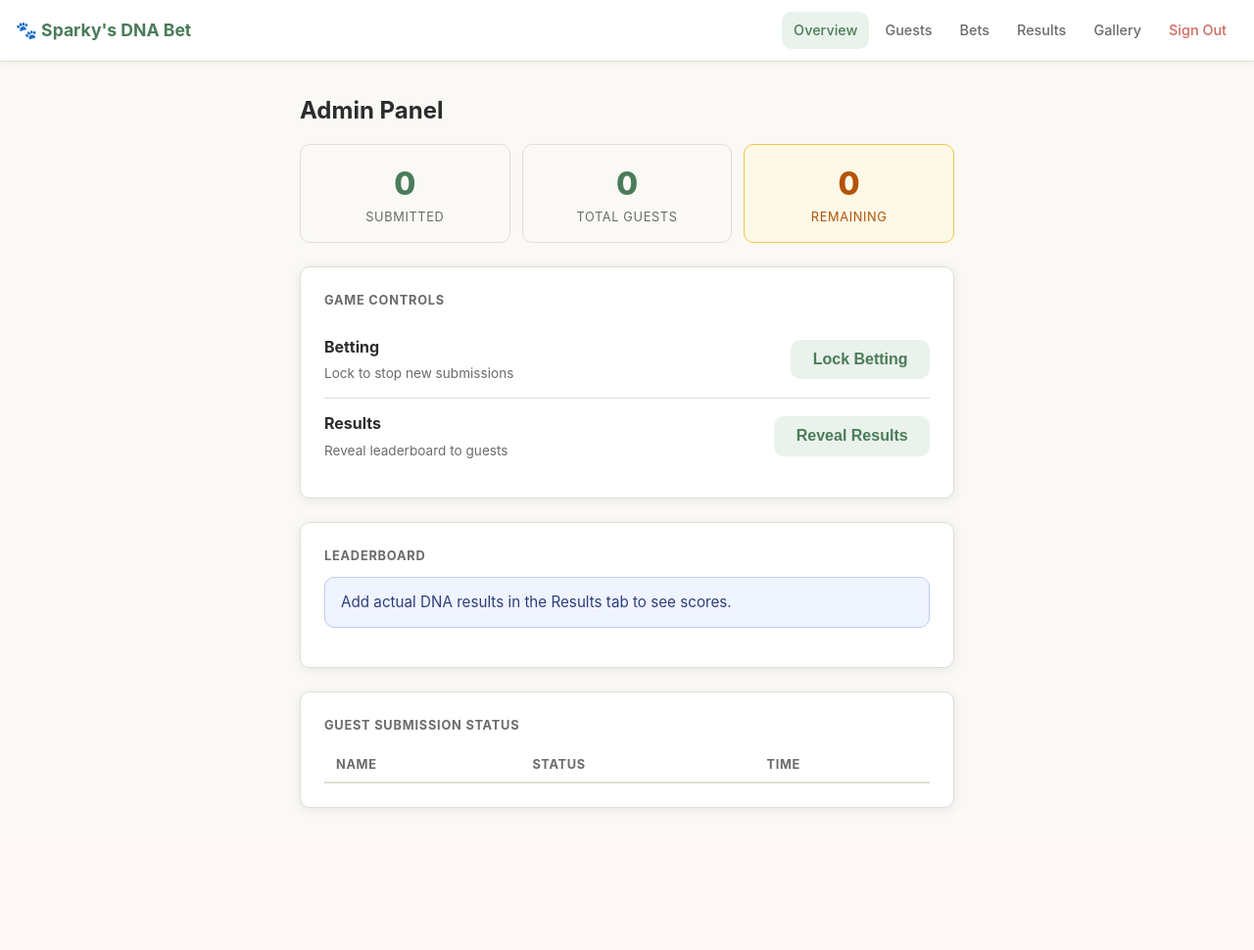
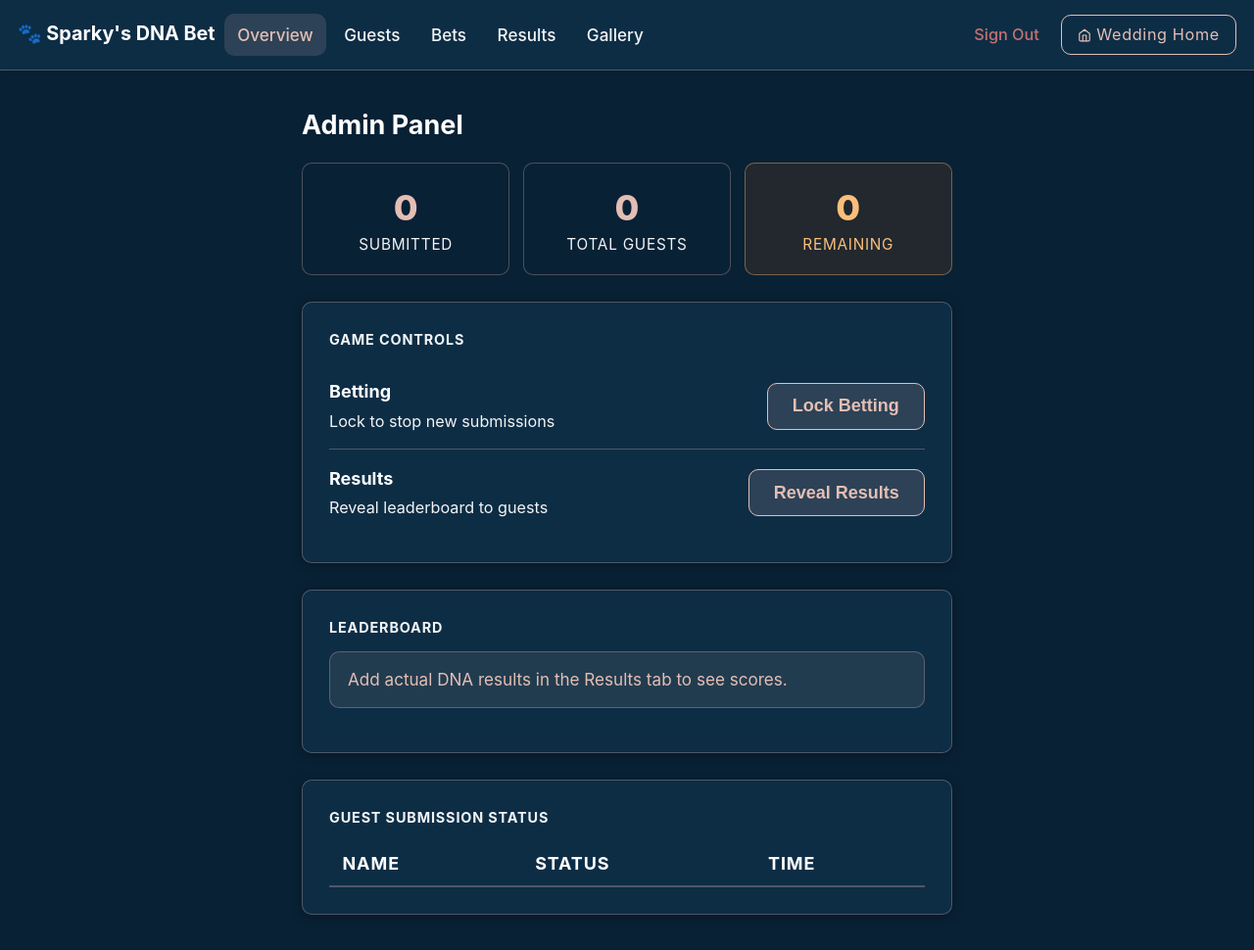
Before and after one commit to Ductapemaster/sparky-dog-bet, a Flask app: page /admin in a window 1280 px wide. Shown: the whole page at 98% size. Before the commit the page ends 827 px from the top, so only its background shows below. Run offline with Flask 3, Linux system fonts and the light colour scheme; the visitor is signed in with stand-in values (Sample User, id 1); data comes from the database, SQL or seed files in the repository; data that the repository does not hold is empty.

Commit message:
Apply wedding dark theme and add Wedding Home nav link
Replaces sage-green light theme with navy/blush wedding palette matching
wedding.koubalabs.com. Adds MrsEavesPetite font, redesigns nav to a CSS grid
layout with a "Wedding Home" button, fixes hardcoded light-mode colors in
admin panel, and removes font-size overrides in leaderboard that clashed with
the new base size.

Co-Authored-By: Claude Sonnet 4.6 <noreply@anthropic.com>

```diff
--- a/app/static/style.css
+++ b/app/static/style.css
@@ -1,30 +1,38 @@
+/* ── Wedding fonts ─────────────────────────────────────── */
+@font-face {
+  font-family: 'MrsEavesPetite';
+  src: url('https://pub-8ef719d5a66842c8b2a6ab8c8b48a34c.r2.dev/mrseaves-petite.ttf') format('truetype');
+  font-display: swap;
+}
+
 /* ── Design tokens ─────────────────────────────────────── */
 :root {
-  --bg:           #faf9f6;
-  --card:         #ffffff;
-  --primary:      #4a7c59;
-  --primary-dark: #3a6247;
-  --primary-pale: #eaf2ec;
-  --text:         #2c2c2c;
-  --muted:        #6b6b6b;
-  --border:       #e0ddd6;
-  --error-bg:     #fdf0f0;
-  --error-text:   #c0392b;
-  --success-bg:   #eaf2ec;
-  --success-text: #2d6a3f;
+  --bg:           #092135;
+  --card:         #0d2d45;
+  --primary:      #E3BEB4;
+  --primary-dark: #c9a49a;
+  --primary-pale: rgba(227,190,180,0.15);
+  --text:         #ffffff;
+  --muted:        rgba(255,255,255,0.95);
+  --border:       rgba(227,190,180,0.3);
+  --error-bg:     rgba(192,57,43,0.2);
+  --error-text:   #ff8a80;
+  --success-bg:   rgba(45,106,63,0.2);
+  --success-text: #7ecf8e;
   --radius:       10px;
-  --shadow:       0 2px 12px rgba(0,0,0,0.08);
+  --shadow:       0 2px 12px rgba(0,0,0,0.3);
 }
 
 /* ── Reset & base ──────────────────────────────────────── */
 *, *::before, *::after { box-sizing: border-box; margin: 0; padding: 0; }
+
+html { font-size: 18px; }
 
 body {
   font-family: -apple-system, BlinkMacSystemFont, 'Segoe UI', Roboto, sans-serif;
   background: var(--bg);
   color: var(--text);
   min-height: 100vh;
-  font-size: 16px;
   line-height: 1.5;
 }
 
@@ -36,11 +44,12 @@ a:hover { text-decoration: underline; }
   background: var(--card);
   border-bottom: 1px solid var(--border);
   padding: 0.75rem 1rem;
-  display: flex;
+  display: grid;
+  grid-template-areas: "brand links home";
+  grid-template-columns: auto 1fr auto;
   align-items: center;
-  justify-content: space-between;
-  flex-wrap: wrap;
-  gap: 0.5rem;
+  column-gap: 0.5rem;
+  row-gap: 0.5rem;
   position: sticky;
   top: 0;
   z-index: 100;
@@ -48,16 +57,19 @@ a:hover { text-decoration: underline; }
 }
 
 .nav-brand {
+  grid-area: brand;
   font-size: 1.1rem;
   font-weight: 700;
-  color: var(--primary);
+  color: var(--text);
   white-space: nowrap;
 }
 .nav-brand:hover { text-decoration: none; }
 
 .nav-links {
+  grid-area: links;
   display: flex;
   align-items: center;
+  justify-content: flex-end;
   gap: 0.25rem;
   flex-wrap: wrap;
 }
@@ -66,12 +78,26 @@ a:hover { text-decoration: underline; }
   padding: 0.5rem 0.75rem;
   border-radius: var(--radius);
   color: var(--muted);
-  font-size: 0.9rem;
+  font-size: 0.95rem;
   font-weight: 500;
   transition: background 0.15s, color 0.15s;
 }
 .nav-link:hover { background: var(--primary-pale); color: var(--primary); text-decoration: none; }
 .nav-link.active { background: var(--primary-pale); color: var(--primary); }
+
+.nav-link-home {
+  grid-area: home;
+  padding: 0.4rem 0.9rem;
+  border-radius: var(--radius);
+  border: 1.5px solid #E3BEB4;
+  background: transparent;
+  color: #E3BEB4;
+  font-size: 0.9rem;
+  letter-spacing: 0.04em;
+  white-space: nowrap;
+  transition: background 0.15s, color 0.15s;
+}
+.nav-link-home:hover { background: #E3BEB4; color: #092135; text-decoration: none; }
 
 /* ── Layout ────────────────────────────────────────────── */
 .main {
@@ -155,14 +181,14 @@ input[type="number"]::-webkit-outer-spin-button { -webkit-appearance: none; }
   text-decoration: none;
 }
 .btn:active { transform: scale(0.98); }
-.btn-primary   { background: var(--primary);    color: #fff; }
-.btn-secondary { background: var(--primary-pale); color: var(--primary); }
-.btn-danger    { background: var(--error-bg);   color: var(--error-text); }
-.btn-warning   { background: #fef9e7;            color: #b45309; }
+.btn-primary   { background: var(--primary);      color: #092135; }
+.btn-secondary { background: var(--primary-pale); color: var(--primary); border: 1.5px solid var(--primary); }
+.btn-danger    { background: var(--error-bg);     color: var(--error-text); }
+.btn-warning   { background: rgba(180,83,9,0.2);  color: #fbbf7a; }
 .btn-primary:hover:not(:disabled)   { background: var(--primary-dark); }
-.btn-secondary:hover:not(:disabled) { background: #d5e8d9; }
-.btn-danger:hover:not(:disabled)    { background: #f9d9d9; }
-.btn-warning:hover:not(:disabled)   { background: #fde68a; }
+.btn-secondary:hover:not(:disabled) { background: rgba(227,190,180,0.25); }
+.btn-danger:hover:not(:disabled)    { background: rgba(192,57,43,0.35); }
+.btn-warning:hover:not(:disabled)   { background: rgba(180,83,9,0.35); }
 .btn-full { width: 100%; }
 .btn:disabled { opacity: 0.45; cursor: not-allowed; }
 
@@ -175,18 +201,26 @@ input[type="number"]::-webkit-outer-spin-button { -webkit-appearance: none; }
 }
 .alert-error   { background: var(--error-bg);   color: var(--error-text);   border: 1px solid #f1c0bb; }
 .alert-success { background: var(--success-bg); color: var(--success-text); border: 1px solid #b8d8c0; }
-.alert-info    { background: #f0f4ff;            color: #2c3e7a;             border: 1px solid #c0cbf0; }
+.alert-info    { background: rgba(227,190,180,0.1); color: var(--primary);     border: 1px solid var(--border); }
 
 /* ── Breed rows (bet form) ──────────────────────────────── */
 .breed-row {
-  display: grid;
-  grid-template-columns: 1fr 80px 36px;
+  display: flex;
   gap: 0.5rem;
-  align-items: center;
+  align-items: start;
   margin-bottom: 0.6rem;
 }
+.breed-col { flex: 1; min-width: 0; display: flex; flex-direction: column; }
+.breed-controls { display: flex; align-items: center; gap: 0.5rem; flex-shrink: 0; }
+.breed-pct { width: 65px; text-align: right; }
 
-.breed-pct { text-align: right; }
+.breed-invalid { border-color: var(--error-text) !important; }
+
+.breed-error {
+  font-size: 0.8rem;
+  color: var(--error-text);
+  margin-top: 0.2rem;
+}
 
 .btn-remove {
   background: none;
@@ -206,29 +240,28 @@ input[type="number"]::-webkit-outer-spin-button { -webkit-appearance: none; }
   justify-content: space-between;
   align-items: center;
   padding: 0.7rem 0.85rem;
-  border-radius: var(--radius);
+  border-radius: 6px;
   background: var(--bg);
-  border: 1.5px solid var(--border);
+  border: 1.5px solid rgba(255,255,255,0.12);
   margin: 0.75rem 0 1rem;
   font-weight: 600;
 }
-.total-ok  { border-color: var(--primary); background: var(--primary-pale); color: var(--primary); }
-.total-bad { border-color: #f1c0bb;        background: var(--error-bg);     color: var(--error-text); }
+.total-ok  { border-color: var(--success-text); background: var(--success-bg); color: var(--success-text); }
+.total-bad { border-color: var(--error-text);   background: var(--error-bg);   color: var(--error-text); }
 
 /* ── Table ──────────────────────────────────────────────── */
 table { width: 100%; border-collapse: collapse; }
 th {
   text-align: left;
-  font-size: 0.8rem;
   text-transform: uppercase;
   letter-spacing: 0.05em;
-  color: var(--muted);
+  color: var(--text);
   padding: 0.5rem 0.75rem;
   border-bottom: 2px solid var(--border);
 }
-td { padding: 0.65rem 0.75rem; border-bottom: 1px solid var(--border); font-size: 0.95rem; }
+td { padding: 0.65rem 0.75rem; border-bottom: 1px solid var(--border); font-size: 1rem; }
 tr:last-child td { border-bottom: none; }
-.rank { font-weight: 700; color: var(--primary); }
+.rank { font-weight: 700; color: var(--text); }
 
 /* ── Gallery ─────────────────────────────────────────────── */
 .gallery-grid {
@@ -297,7 +330,7 @@ tr:last-child td { border-bottom: none; }
   text-align: center;
 }
 .stat-num { font-size: 2rem; font-weight: 800; color: var(--primary); }
-.stat-lbl { font-size: 0.8rem; color: var(--muted); text-transform: uppercase; letter-spacing: 0.05em; }
+.stat-lbl { font-size: 0.85rem; color: var(--muted); text-transform: uppercase; letter-spacing: 0.05em; }
 
 .toggle-row {
   display: flex;
@@ -310,13 +343,13 @@ tr:last-child td { border-bottom: none; }
 .toggle-row:last-child { border-bottom: none; }
 .toggle-info { flex: 1; }
 .toggle-info strong { display: block; margin-bottom: 0.15rem; }
-.toggle-info span   { font-size: 0.85rem; color: var(--muted); }
+.toggle-info span   { font-size: 0.9rem; color: var(--muted); }
 
 .badge {
   display: inline-block;
   padding: 0.2rem 0.6rem;
   border-radius: 99px;
-  font-size: 0.75rem;
+  font-size: 0.8rem;
   font-weight: 700;
   text-transform: uppercase;
   letter-spacing: 0.05em;
--- a/app/templates/admin.html
+++ b/app/templates/admin.html
@@ -52,9 +52,9 @@
       <div class="stat-num">{{ total }}</div>
       <div class="stat-lbl">Total Guests</div>
     </div>
-    <div class="stat-box" style="border-color:#f5c542; background:#fef9e7;">
-      <div class="stat-num" style="color:#b45309;">{{ total - submitted }}</div>
-      <div class="stat-lbl" style="color:#b45309;">Remaining</div>
+    <div class="stat-box" style="border-color:rgba(251,191,122,0.4); background:rgba(180,83,9,0.15);">
+      <div class="stat-num" style="color:#fbbf7a;">{{ total - submitted }}</div>
+      <div class="stat-lbl" style="color:#fbbf7a;">Remaining</div>
     </div>
   </div>
 
@@ -353,7 +353,7 @@
   </div>
 
   <div class="card danger-zone" style="margin-bottom:2rem;">
-    <h3 class="admin-sh" style="color:#c0392b;">⚠ Danger Zone</h3>
+    <h3 class="admin-sh" style="color:var(--error-text);">⚠ Danger Zone</h3>
     <strong>Wipe All Bets</strong>
     <p class="muted" style="margin:0.25rem 0 0.75rem; font-size:0.85rem;">
       Deletes <em>every</em> submitted bet and resets all guests to "not submitted".
@@ -367,7 +367,7 @@
       </button>
     </div>
     <div id="wipe-2" style="display:none;">
-      <p style="color:#c0392b; font-weight:700; margin:0 0 0.5rem;">
+      <p style="color:var(--error-text); font-weight:700; margin:0 0 0.5rem;">
         Are you absolutely sure? ALL bets will be permanently deleted.
       </p>
       <form method="post" action="{{ url_for('main.admin_wipe_all_bets') }}" style="display:inline;">
--- a/app/templates/base.html
+++ b/app/templates/base.html
@@ -20,6 +20,7 @@
          class="nav-link {{ 'active' if request.endpoint == 'main.leaderboard' }}">Leaderboard</a>
       {% endblock %}
     </div>
+    <a href="https://wedding.koubalabs.com" class="nav-link-home"><svg xmlns="http://www.w3.org/2000/svg" width="14" height="14" viewBox="0 0 24 24" fill="none" stroke="currentColor" stroke-width="2" stroke-linecap="round" stroke-linejoin="round" style="vertical-align:-2px;margin-right:5px"><path d="m3 9 9-7 9 7v11a2 2 0 0 1-2 2H5a2 2 0 0 1-2-2z"/><polyline points="9 22 9 12 15 12 15 22"/></svg>Wedding Home</a>
   </nav>
   <main class="main">
     {% block content %}{% endblock %}
--- a/app/templates/leaderboard.html
+++ b/app/templates/leaderboard.html
@@ -11,7 +11,7 @@
 </div>
 {% else %}
 <div class="card">
-  <p class="muted" style="font-size:0.85rem; margin-bottom:1rem;">Score is how many percentage points off you are across all breeds — lowest score wins. Breeds not guessed count as 0%. Tap any row to see that person's full breakdown.</p>
+  <p class="muted" style="margin-bottom:1rem;">Score is how many percentage points off you are across all breeds — lowest score wins. Breeds not guessed count as 0%. Tap any row to see that person's full breakdown.</p>
   <table>
     <thead>
       <tr>
@@ -30,7 +30,7 @@
       <tr id="lb-detail-{{ loop.index }}" style="display:none;">
         <td colspan="3" style="padding:0; border-top:none;">
           <div style="background:var(--primary-pale); padding:0.75rem 1rem 0.75rem 1rem; border-radius:0 0 4px 4px;">
-            <table style="width:100%; font-size:0.85rem;">
+            <table style="width:100%;">
               <thead>
                 <tr>
                   <th style="font-weight:600; padding-bottom:0.4rem;">Breed</th>
@@ -71,7 +71,7 @@
       {% endfor %}
     </tbody>
   </table>
-  <p class="muted" style="font-size:0.8rem; margin-top:0.75rem;">
+  <p class="muted" style="margin-top:0.75rem;">
     Ties broken by submission time.
   </p>
 </div>
```
Also changed, not shown: other parts of app/static/style.css (+44 -9 lines).
